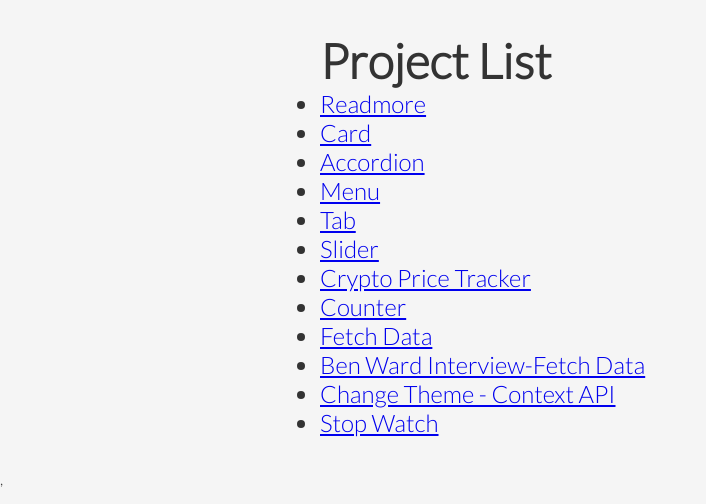
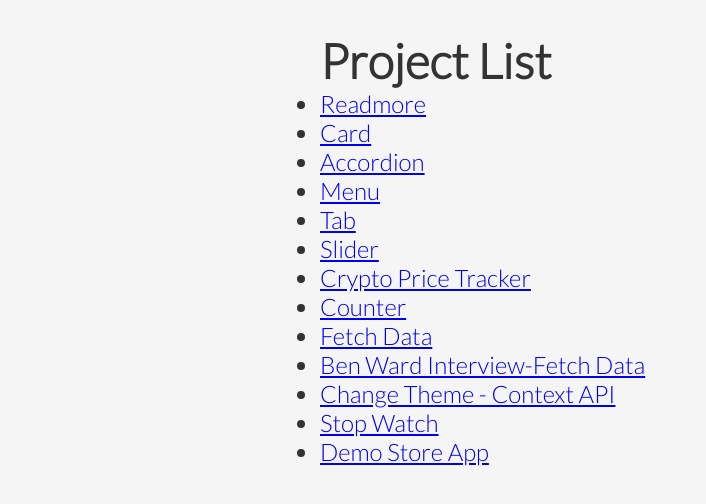
Before and after one commit to anshulraheja/react-projects, a React (Create React App) app: page / in a window 1280 px wide. Shown: the top 504 px of the page, without its empty margins (0-706 px from the left). Built offline with nearby package versions, Linux system fonts and the light colour scheme.

Commit message:
add demoStore link

```diff
--- a/package.json
+++ b/package.json
@@ -10,8 +10,10 @@
     "react": "^17.0.2",
     "react-dom": "^17.0.2",
     "react-icons": "^4.2.0",
+    "react-redux": "^7.2.5",
     "react-router-dom": "^5.3.0",
     "react-scripts": "4.0.3",
+    "redux": "^4.1.1",
     "web-vitals": "^1.1.2"
   },
   "scripts": {
--- a/src/components/Home.js
+++ b/src/components/Home.js
@@ -29,6 +29,7 @@ const Home = () => {
                     <li><Link to="/FetchData2">Ben Ward Interview-Fetch Data</Link></li>
                     <li><Link to="/MainPage">Change Theme - Context API</Link></li>
                     <li><Link to="/StopWatch">Stop Watch</Link></li>
+                    <li><a href="https://demo-store-app.netlify.app/">Demo Store App</a></li>
                 </ul>
             </div>
         </div>
```
Also changed, not shown: 2 other files (tests, documents, lock files or other folders).
